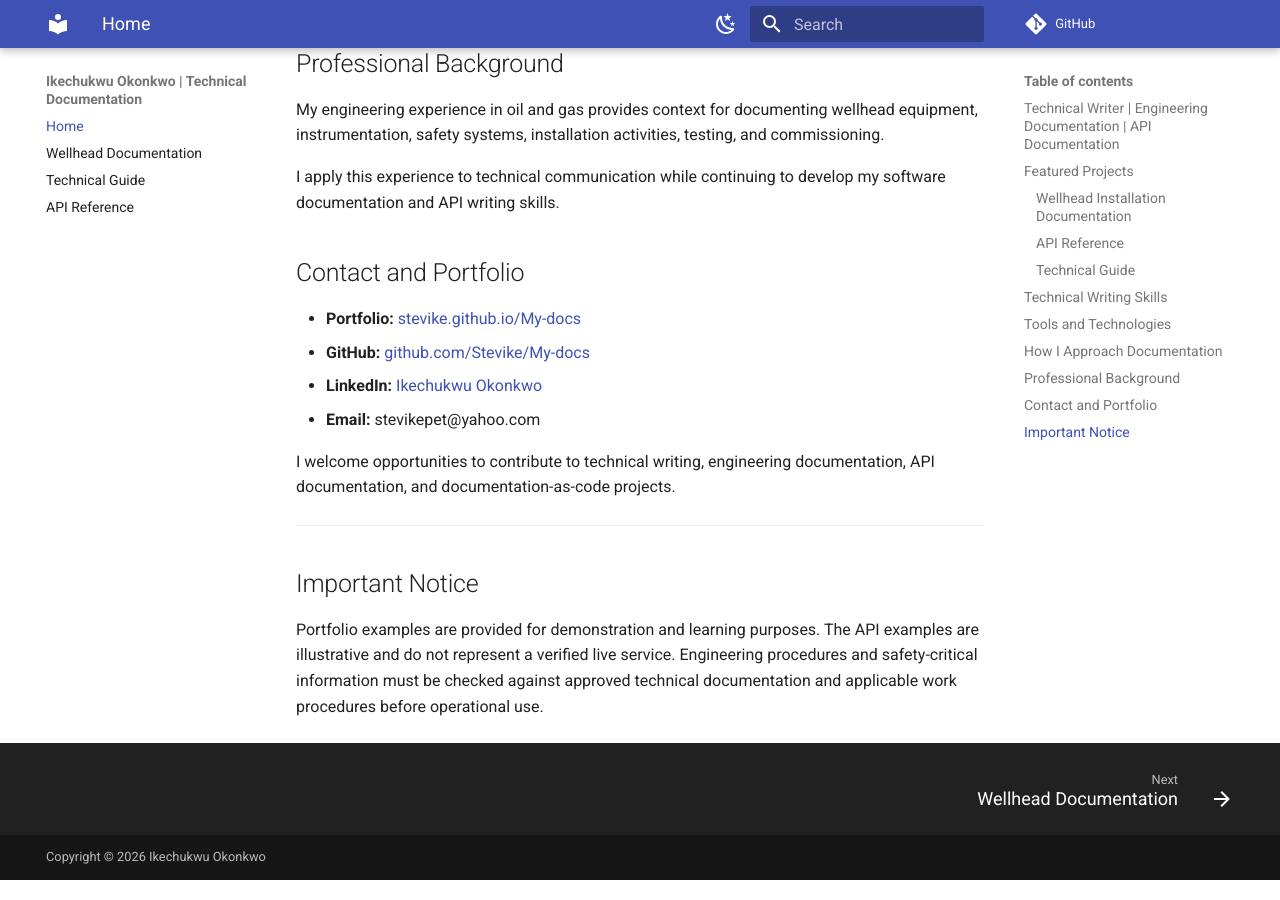
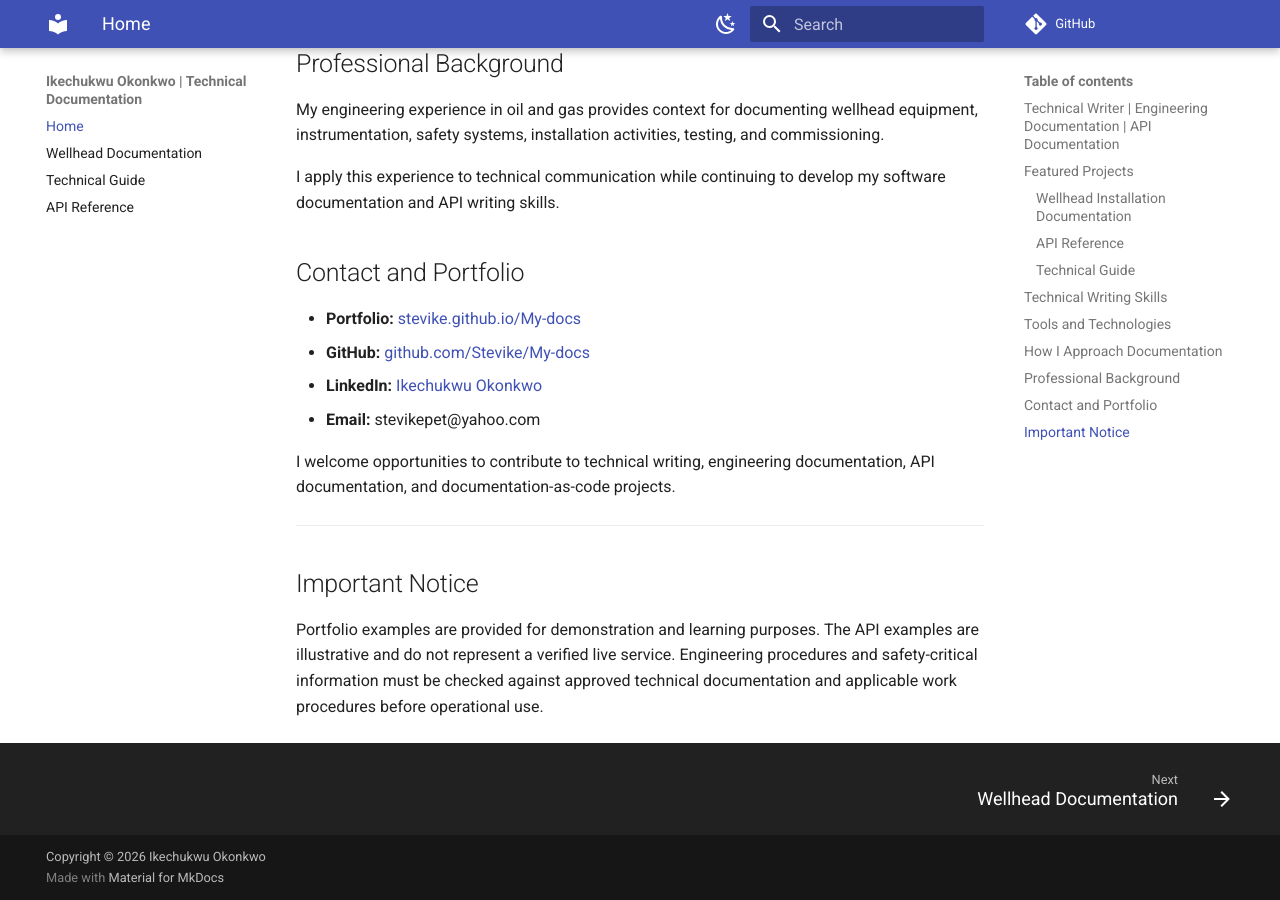
Before and after one commit to Stevike/My-docs, an MkDocs documentation site: the page built from docs/index.md, in a window 1280 px wide and 900 px high, scrolled down 2524 px. Built offline with MkDocs 1.6.1 and Material for MkDocs 9.7.7, drawn with Linux system fonts in a browser that asks for light colours; comment, search, counter and statistics services are not loaded.

Commit message:
Update mkdocs.yml

```diff
--- a/mkdocs.yml
+++ b/mkdocs.yml
@@ -56,4 +56,4 @@
 copyright: Copyright &copy; 2026 Ikechukwu Okonkwo
 
 extra:
-  generator: false
+  generator: Ikechukwu
```
